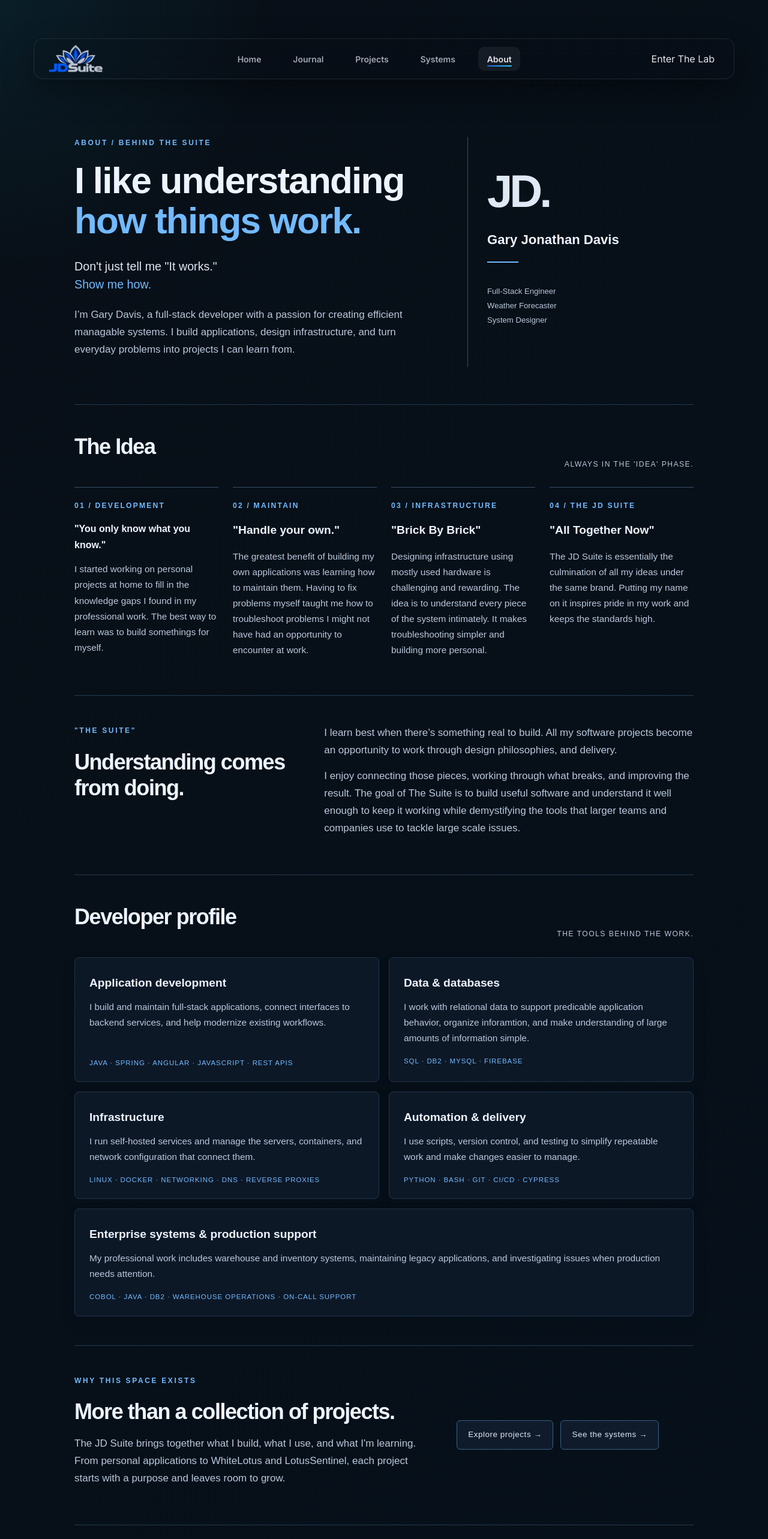
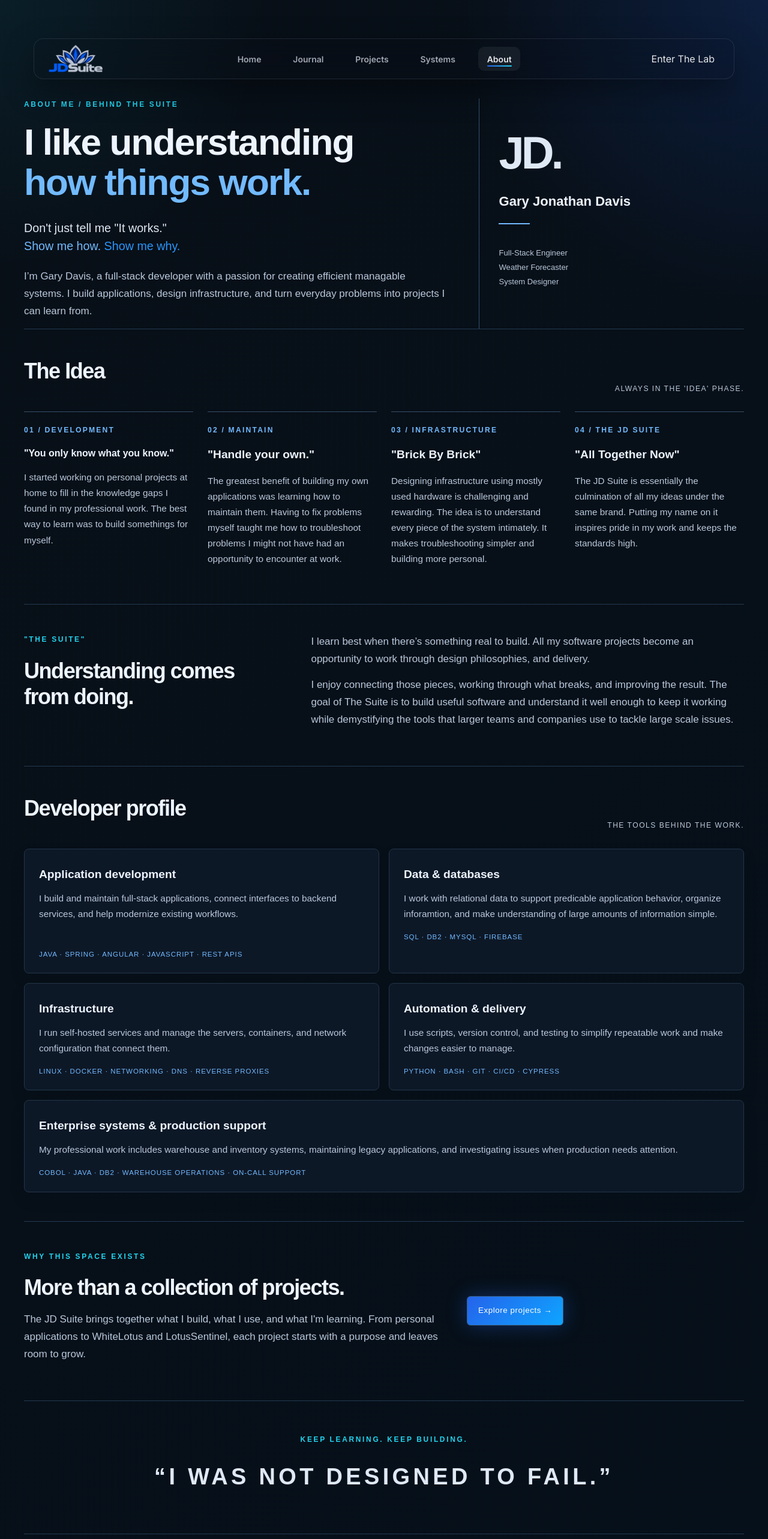
Before and after one commit to xxJLyricxx/theJDSuite, an Angular app: page /about in a window 1280 px wide. Shown: the top 2566 px of the page at 60% size. Built offline with nearby package versions, Linux system fonts and the light colour scheme.

Commit message:
cosmetic updates

```diff
--- a/src/app/coming-soon/coming-soon.html
+++ b/src/app/coming-soon/coming-soon.html
@@ -2,10 +2,10 @@
   <div class="coming-soon-card">
     <p class="eyebrow">Coming Soon</p>
 
-    <h1>This page is still under construction.</h1>
+    <h1>This page is under construction.</h1>
 
     <p class="coming-soon-text">
-      This section of the suite is still under construction. Check back soon for
+      This section of the suite is undergoing some construction. Check back soon for
       updates and more.
     </p>
 
--- a/src/app/pages/about/about.html
+++ b/src/app/pages/about/about.html
@@ -1,16 +1,15 @@
-<div class="page-shell section">
-  <app-navbar></app-navbar>
+<main class="page-shell section">
+  <app-navbar />
 
-  <div id="jd-about-concept">
-    <main id="jd-about-top">
-      <section class="opening">
+  <div id="about-hero" class="animate-down">
+      <section class="opening animate-down">
         <div>
-          <div class="eyebrow">About / Behind the suite</div>
+          <div class="eyebrow">About Me / Behind the suite</div>
           <h1>
             I like understanding<br>
             <span> how things work.</span>
           </h1>
-          <p class="lead">Don't just tell me "It works."<br><span>Show me how.</span></p>
+          <p class="lead">Don't just tell me "It works."<br><span>Show me how.</span><span class="impact"> Show me why.</span></p>
           <p>
             I’m Gary Davis, a full-stack developer with a passion for creating efficient managable systems.
             I build applications, design infrastructure, and turn everyday problems into projects I can learn from.
@@ -29,7 +28,7 @@
         </aside>
       </section>
 
-      <section class="content">
+      <section class="content page-load">
         <div class="section-heading">
           <h2>The Idea</h2>
           <p>Always in the 'idea' phase.</p>
@@ -155,7 +154,6 @@
 
         <div class="links">
           <a href="https://www.thejdsuite.com/projects">Explore projects →</a>
-          <a href="https://www.thejdsuite.com/theLab">See the systems →</a>
         </div>
       </section>
 
@@ -163,11 +161,10 @@
         <div class="eyebrow">Keep learning. Keep building.</div>
         <blockquote>“I WAS NOT DESIGNED TO FAIL.”</blockquote>
       </div>
-    </main>
 
     <footer>
       <span>THE JD SUITE</span>
       <span>I was not designed to fail</span>
     </footer>
   </div>
-</div>
+</main>
--- a/src/app/pages/about/about.scss
+++ b/src/app/pages/about/about.scss
@@ -1,7 +1,8 @@
-#jd-about-concept {
+#about-hero {
   --ink:#edf4ff;
   --soft:#b9c8dc;
   --blue:#72baff;
+  --moreblue: #2996fd;
   --silver:#dfe8f5;
   --panel:#0d1827;
   --line:#233a52;
@@ -10,52 +11,55 @@
   font-size:17px;
   line-height:1.7;
 }
-#jd-about-concept a {
+#about-hero a {
   text-decoration:none;
 }
-#jd-about-concept main {
+#about-hero main {
   padding:0 7%;
 }
-#jd-about-concept .opening {
-  padding:80px 0 62px;
+#about-hero .opening {
+  padding-top: 1rem;
   display:grid;
   grid-template-columns:1.6fr 1fr;
   gap:52px;
   align-items:center;
 }
-#jd-about-concept .eyebrow {
+#about-hero .eyebrow {
   font-size:12px;
   letter-spacing:0.22em;
-  color:var(--blue);
   text-transform:uppercase;
   margin:0 0 20px;
   font-weight:700;
 }
-#jd-about-concept h1 {
+#about-hero h1 {
   font-size:clamp(38px, 5vw, 62px);
   line-height:1.08;
   font-weight:600;
   letter-spacing:-1.8px;
   margin:0 0 28px;
 }
-#jd-about-concept h1 span {
+#about-hero h1 span {
   color:var(--blue);
 }
-#jd-about-concept .lead {
+#about-hero .lead .impact{
+  color:var(--moreblue);
+}
+
+#about-hero .lead {
   font-size:1.16em;
   line-height:1.5;
   color:var(--silver);
   margin-bottom:22px;
 }
-#jd-about-concept p {
+#about-hero p {
   color:var(--soft);
   margin:14px 0;
   font-size:1em;
 }
-#jd-about-concept p span {
+#about-hero p span {
   color:var(--blue);
 }
-#jd-about-concept .identity {
+#about-hero .identity {
   padding:30px 0 30px 32px;
   border-left:1px solid #34516d;
   align-self:stretch;
@@ -63,7 +67,7 @@
   flex-direction:column;
   justify-content:center;
 }
-#jd-about-concept .monogram {
+#about-hero .monogram {
   font-size:76px;
   line-height:1;
   letter-spacing:-5px;
@@ -71,142 +75,148 @@
   margin-bottom:24px;
   font-weight:700;
 }
-#jd-about-concept .identity strong {
+#about-hero .identity strong {
   font-size:1.38rem;
   font-weight:600;
   color:var(--ink);
 }
-#jd-about-concept .identity p {
+#about-hero .identity p {
   font-size:0.82rem;
   line-height:1.8;
   max-width:22ch;
 }
-#jd-about-concept .identity .line {
+#about-hero .identity .line {
   width:52px;
   height:2px;
   background:var(--blue);
   margin:18px 0 22px;
 }
-#jd-about-concept section.content {
+#about-hero section.content {
   border-top:1px solid var(--line);
   padding:48px 0;
 }
-#jd-about-concept h2 {
+#about-hero h2 {
   font-size:clamp(28px, 3vw, 36px);
   line-height:1.2;
   font-weight:600;
   margin:0 0 18px;
   letter-spacing:-0.04em;
 }
-#jd-about-concept h3 {
+#about-hero h3 {
   font-size:1.2rem;
   font-weight:600;
   color:var(--ink);
   margin:0 0 10px;
 }
-#jd-about-concept .section-heading {
+#about-hero .section-heading {
   display:flex;
   justify-content:space-between;
   align-items:end;
   gap:20px;
   margin-bottom:28px;
 }
-#jd-about-concept .section-heading p {
+#about-hero .section-heading p {
   font-size:0.76rem;
   letter-spacing:0.12em;
   text-transform:uppercase;
   color:var(--soft);
   margin:0;
 }
-#jd-about-concept .path {
+#about-hero .path {
   display:grid;
   grid-template-columns:repeat(4, minmax(0, 1fr));
   gap:24px;
 }
-#jd-about-concept .step {
+#about-hero .step {
   border-top:1px solid #38506a;
   padding-top:20px;
 }
-#jd-about-concept .number {
+#about-hero .number {
   font-size:0.76rem;
   letter-spacing:0.18em;
   color:var(--blue);
   margin-bottom:14px;
   font-weight:700;
 }
-#jd-about-concept .step p {
+#about-hero .step p {
   font-size:0.96rem;
   line-height:1.7;
 }
-#jd-about-concept .approach {
+#about-hero .approach {
   display:grid;
   grid-template-columns:1fr 1.7fr;
   gap:54px;
   align-items:start;
 }
-#jd-about-concept .approach p {
+#about-hero .approach p {
   margin-top:0;
 }
-#jd-about-concept .profile {
+#about-hero .profile {
   display:grid;
   grid-template-columns:repeat(2, minmax(0, 1fr));
   gap:16px;
 }
-#jd-about-concept .skill {
+#about-hero .skill {
   padding:26px 24px 22px;
   background:var(--panel);
   border:1px solid #223549;
   border-radius:8px;
   box-shadow:0 12px 24px rgba(8,15,27,0.12);
 }
-#jd-about-concept .skill p {
+#about-hero .skill p {
   font-size:0.96rem;
   margin:0 0 16px;
 }
-#jd-about-concept .tools {
+#about-hero .tools {
   color:var(--blue);
   font-size:0.72rem;
   letter-spacing:0.08em;
   text-transform:uppercase;
   line-height:1.6;
 }
-#jd-about-concept .skill:last-child {
+#about-hero .skill:last-child {
   grid-column:1 / -1;
 }
-#jd-about-concept .suite {
+#about-hero .suite {
   display:grid;
   grid-template-columns:1.5fr 1fr;
   gap:45px;
   align-items:center;
 }
-#jd-about-concept .links {
+#about-hero .links {
   display:flex;
   gap:12px;
   flex-wrap:wrap;
   justify-content:flex-start;
 }
-#jd-about-concept .links a {
+#about-hero .links a {
   padding:12px 18px;
   border:1px solid #396081;
   border-radius:6px;
   font-size:0.84rem;
   letter-spacing:0.04em;
-  color:var(--silver);
-  background:rgba(18, 31, 48, 0.8);
+  background: linear-gradient(135deg, var(--color-blue), var(--color-blue-bright));
+  color: white;
+  box-shadow: var(--shadow-blue);
+  transition:
+    transform 180ms ease,
+    border-color 180ms ease,
+    background 180ms ease,
+    box-shadow 180ms ease;
 }
-#jd-about-concept .closing {
+#about-hero .closing {
   padding:54px 0 62px;
   text-align:center;
   border-top:1px solid var(--line);
 }
-#jd-about-concept .closing blockquote {
+#about-hero .closing blockquote {
   font-size:clamp(24px, 3vw, 38px);
   font-weight:600;
   letter-spacing:0.14em;
   margin:16px 0 0;
   color:var(--silver);
 }
-#jd-about-concept footer {
+#about-hero footer {
   padding:20px 7% 28px;
   border-top:1px solid var(--line);
   display:flex;
@@ -218,36 +228,36 @@
   text-transform:uppercase;
 }
 @media (max-width: 800px) {
-  #jd-about-concept .opening,
-  #jd-about-concept .approach,
-  #jd-about-concept .suite,
-  #jd-about-concept .path,
-  #jd-about-concept .profile {
+  #about-hero .opening,
+  #about-hero .approach,
+  #about-hero .suite,
+  #about-hero .path,
+  #about-hero .profile {
     grid-template-columns:1fr;
   }
-  #jd-about-concept .opening {
+  #about-hero .opening {
     gap:32px;
     padding:56px 0 48px;
   }
-  #jd-about-concept .identity {
+  #about-hero .identity {
     padding-left:0;
     border-left:none;
     border-top:1px solid var(--line);
     padding-top:24px;
   }
-  #jd-about-concept .path,
-  #jd-about-concept .profile {
+  #about-hero .path,
+  #about-hero .profile {
     gap:18px;
   }
-  #jd-about-concept .section-heading {
+  #about-hero .section-heading {
     display:block;
   }
 }
 @media (max-width: 650px) {
-  #jd-about-concept footer {
+  #about-hero footer {
     flex-direction:column;
   }
-  #jd-about-concept .closing blockquote {
+  #about-hero .closing blockquote {
     letter-spacing:0.08em;
   }
 }
--- a/src/app/pages/home/home.html
+++ b/src/app/pages/home/home.html
@@ -1,7 +1,4 @@
 <main class="page-shell section">
-  <!-- <div>
-    <app-navbar></app-navbar>
-  </div> -->
   <app-navbar />
   <div class="animate-down">
     <p class="eyebrow">HOME</p>
--- a/src/app/pages/journal/journal.html
+++ b/src/app/pages/journal/journal.html
@@ -1,8 +1,8 @@
-<main class="page-shell journal-page page-load">
+<main class="page-shell section">
   <app-navbar />
-  <section class="journal-hero">
+  <section class="journal-hero animate-down">
     <div class="hero-copy">
-      <p class="eyebrow"><span class="pulse-dot"></span>Year: 2026</p>
+      <p class="eyebrow">Journal</p>
       <h1>Engineering<br><span>Journal.</span></h1>
       <p>My Engineering Journal. Gotta document the process.</p>
     </div>
--- a/src/app/pages/projects/projects.html
+++ b/src/app/pages/projects/projects.html
@@ -1,8 +1,8 @@
-<main class="page-shell section projects-page">
+<main class="page-shell section">
   <app-navbar></app-navbar>
 
   <header class="projects-hero">
-    <div class="projects-intro">
+    <div class="projects-intro animate-down">
       <p class="eyebrow">Projects</p>
       <h1 class="heading-xl">The systems that make up the JD Suite.</h1>
       <p class="body-copy">
--- a/src/app/pages/projects/projects.scss
+++ b/src/app/pages/projects/projects.scss
@@ -195,9 +195,9 @@
     grid-template-columns: 1fr;
   }
 
-  .projects-page {
-    padding-block: 2rem 4rem;
-  }
+  // .projects-page {
+  //   padding-block: 2rem 4rem;
+  // }
 }
 
 @media (max-width: 560px) {
--- a/src/styles.scss
+++ b/src/styles.scss
@@ -95,10 +95,6 @@
   color: var(--color-text);
 }
 
-body:has(app-about) {
-  --page-top-right-glow: transparent;
-}
-
 img {
   max-width: 100%;
   display: block;
@@ -124,6 +120,7 @@
   width: min(100% - 2rem, var(--container-width));
   min-height: 100dvh;
   margin: 0 auto;
+  padding-bottom: 2rem;
 }
 
 .section {
```
Also changed, not shown: src/app/pages/journal/journal.scss (+7 -2 lines).
